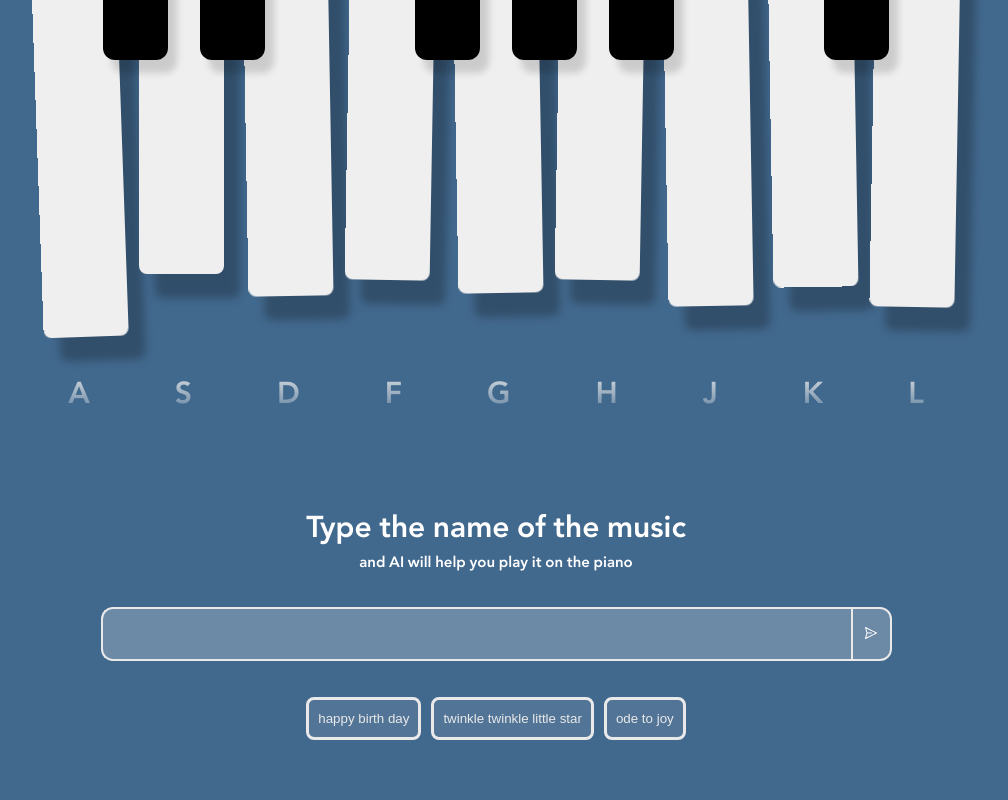
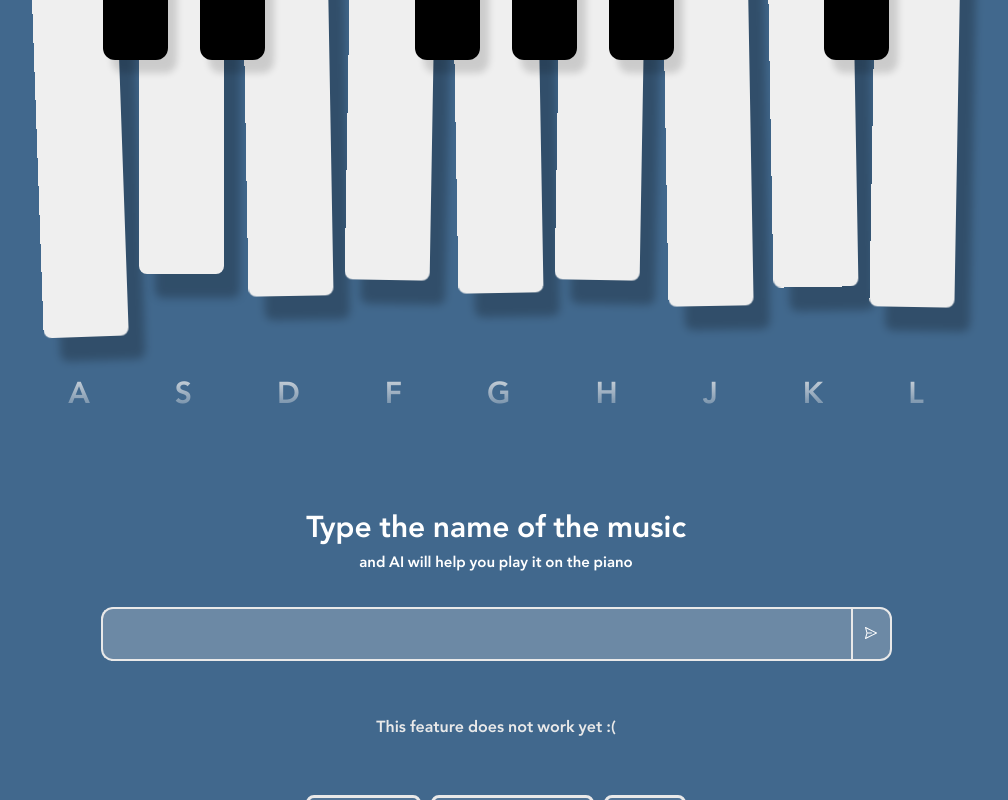
Before and after one commit to yaman-dotcom/piano_project, a React (Vite) app in the folder piano_project/: page / in a window 1280 px wide. Both pictures are taken after a click on the button 1015 px from the left and 920 px from the top of the page. Shown: the part 286-1086 px from the top of the page, without its empty margins (144-1152 px from the left). Built offline with nearby package versions, Linux system fonts and the light colour scheme.

Commit message:
Update text input.jsx

```diff
--- a/piano_project/src/home page/text input.jsx
+++ b/piano_project/src/home page/text input.jsx
@@ -7,8 +7,16 @@ function InputSection({
     saggutions
   }) {
     const [inputValue, setInputValue] = useState('')
+    let [isInputValid,setIsInputValid]=useState(false)
     function submit() {
       setMusicValue(inputValue)
+      for(let i of saggutions){
+        if(i.name==inputValue){
+          setIsInputValid(false)
+          break
+        }
+        setIsInputValid(true)
+      }
     }
     // console.log(saggutions)
     return (
@@ -33,7 +41,7 @@ function InputSection({
 
           </button>
         </div>
-        <p className="hi-alert" style={{ display: inputValue ? 'flex' : 'none' }}>
+        <p className="hi-alert" style={{ display: isInputValid ? 'flex' : 'none' }}>
           This feature does not work yet :(
         </p>
         <div className="hi-multi-choices-container">
```
